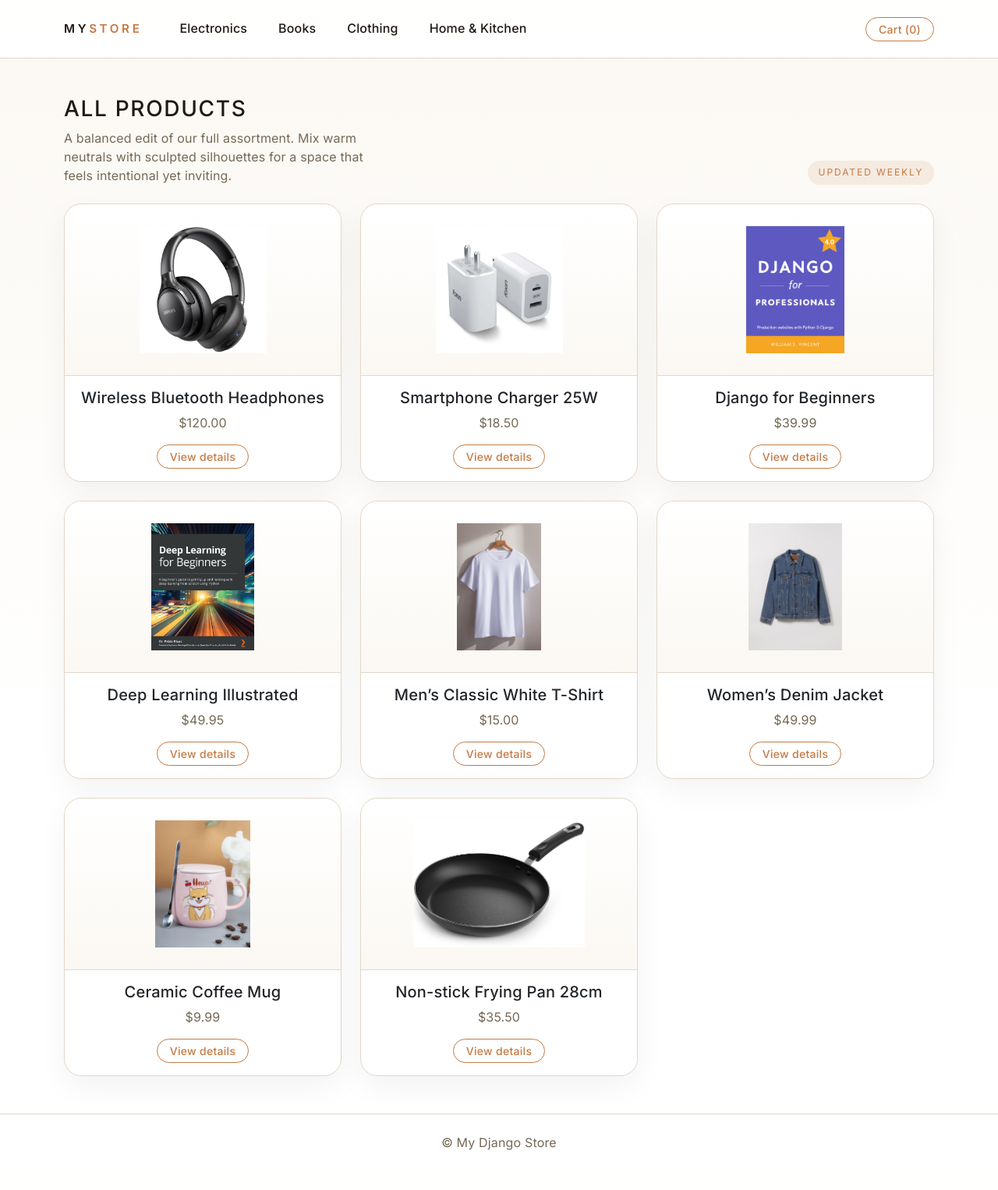
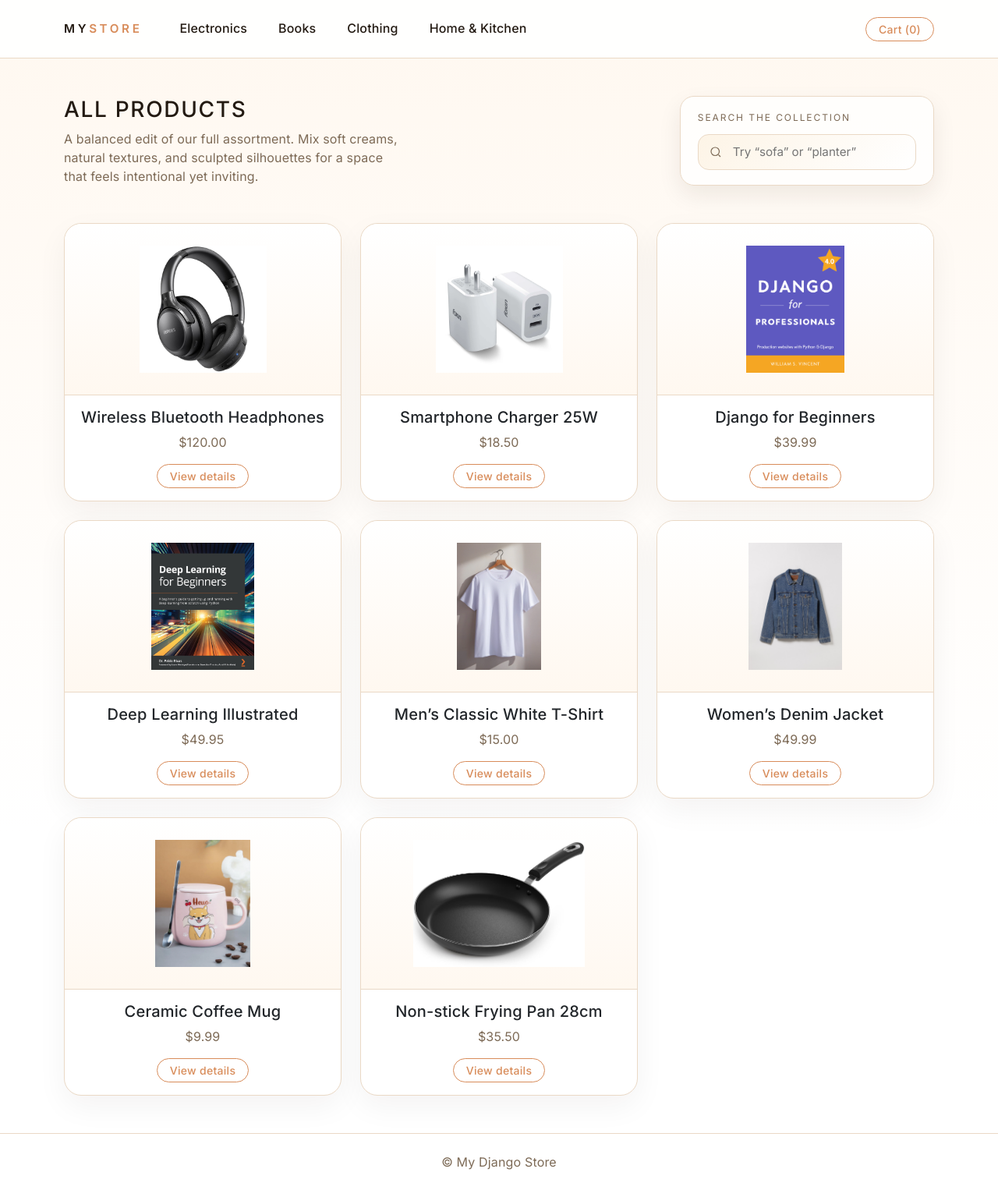
Before and after one commit to salahmezenner/online_store, a Django app: page /products/ in a window 1280 px wide. Shown: the whole page at 78% size. Before the commit the page ends 1475 px from the top, so only its background shows below. Run offline with Django 5.2, Linux system fonts and the light colour scheme; data comes from the database, SQL or seed files in the repository.

Commit message:
Soften palette and add client-side product search

```diff
--- a/catalog/templates/product_list.html
+++ b/catalog/templates/product_list.html
@@ -3,17 +3,26 @@
 {% block title %}All Products{% endblock %}
 
 {% block content %}
-<div class="d-flex flex-column flex-md-row align-items-md-end justify-content-between mb-4">
-  <div>
+<div class="d-flex flex-column flex-lg-row align-items-lg-end justify-content-between gap-4 mb-5">
+  <div class="flex-grow-1">
     <h1 class="h3 mb-2" style="letter-spacing:0.06em; text-transform:uppercase;">All products</h1>
-    <p class="text-muted mb-0" style="max-width:420px;">A balanced edit of our full assortment. Mix warm neutrals with sculpted silhouettes for a space that feels intentional yet inviting.</p>
+    <p class="text-muted mb-0" style="max-width:440px;">A balanced edit of our full assortment. Mix soft creams, natural textures, and sculpted silhouettes for a space that feels intentional yet inviting.</p>
   </div>
-  <span class="badge-soft mt-3 mt-md-0">Updated weekly</span>
+  <div class="search-panel ms-lg-4">
+    <label for="product-search">Search the collection</label>
+    <div class="search-input-wrap">
+      <svg viewBox="0 0 24 24" fill="none" stroke-width="1.6" xmlns="http://www.w3.org/2000/svg" aria-hidden="true">
+        <circle cx="11" cy="11" r="7" />
+        <line x1="20" y1="20" x2="16.65" y2="16.65" />
+      </svg>
+      <input id="product-search" type="search" class="search-input" placeholder="Try “sofa” or “planter”" autocomplete="off">
+    </div>
+  </div>
 </div>
 
-<div class="row row-cols-1 row-cols-md-3 g-4">
+<div class="row row-cols-1 row-cols-md-3 g-4" id="product-grid">
     {% for product in products %}
-    <div class="col">
+    <div class="col" data-product-card data-title="{{ product.title|lower }}{% if product.category %} {{ product.category.name|lower }}{% endif %}">
         <div class="card h-100">
             {% if product.image %}
             <img src="{{ product.image.url }}" class="card-img-top" alt="{{ product.title }}">
@@ -27,4 +36,46 @@
     </div>
     {% endfor %}
 </div>
+
+<div id="search-empty-state" class="d-none text-center py-5">
+  <div class="search-empty mx-auto">
+    <h3 class="fw-semibold">No pieces match that search</h3>
+    <p>Try a different term or explore one of the categories above.</p>
+  </div>
+</div>
 {% endblock %}
+
+{% block extra_scripts %}
+<script>
+  document.addEventListener('DOMContentLoaded', function () {
+    const searchInput = document.getElementById('product-search');
+    const productCards = Array.from(document.querySelectorAll('[data-product-card]'));
+    const emptyState = document.getElementById('search-empty-state');
+
+    if (!searchInput || productCards.length === 0) {
+      return;
+    }
+
+    const updateFilter = () => {
+      const term = searchInput.value.trim().toLowerCase();
+      let visible = 0;
+
+      productCards.forEach((card) => {
+        const haystack = card.dataset.title || '';
+        const matches = haystack.includes(term);
+        card.classList.toggle('d-none', term && !matches);
+        if (!term || matches) {
+          visible += 1;
+        }
+      });
+
+      if (emptyState) {
+        emptyState.classList.toggle('d-none', visible !== 0);
+      }
+    };
+
+    searchInput.addEventListener('input', updateFilter);
+    updateFilter();
+  });
+</script>
+{% endblock %}
--- a/shop/static/css/style.css
+++ b/shop/static/css/style.css
@@ -1,20 +1,20 @@
 @import url("https://fonts.googleapis.com/css2?family=Inter:wght@400;500;600&display=swap");
 
 :root {
-  --surface: #f6f1ea;
-  --surface-soft: #fbf8f3;
-  --surface-strong: #ede2d4;
-  --border: #e3d7c8;
-  --text: #1f1912;
-  --muted: #766855;
-  --accent: #c57a44;
-  --accent-dark: #a36632;
-  --accent-light: #f4dfcd;
+  --surface: #fdf4e6;
+  --surface-soft: #fff8f0;
+  --surface-strong: #f3e2d1;
+  --border: #ead9c6;
+  --text: #231a12;
+  --muted: #7d6a56;
+  --accent: #d88c5a;
+  --accent-dark: #b8743f;
+  --accent-light: #fbe3cf;
 }
 
 body {
   font-family: "Inter", "Helvetica Neue", Arial, sans-serif;
-  background: linear-gradient(180deg, var(--surface-soft) 0%, #ffffff 65%);
+  background: linear-gradient(180deg, var(--surface-soft) 0%, #ffffff 70%);
   color: var(--text);
   letter-spacing: 0.01em;
 }
@@ -105,16 +105,88 @@ a:focus {
 
 
 .hero {
-  background: linear-gradient(135deg, var(--surface-soft) 0%, var(--surface-strong) 100%);
+  background: linear-gradient(140deg, var(--surface-soft) 0%, var(--surface-strong) 100%);
   border: 1px solid var(--border);
   border-radius: 28px;
   padding: 4.5rem 2.75rem;
   text-align: center;
-  box-shadow: 0 20px 55px rgba(31, 25, 18, 0.06);
+  box-shadow: 0 22px 60px rgba(35, 26, 18, 0.07);
 }
 
 .container-small {
   margin: 0 auto;
+}
+
+.search-panel {
+  background: rgba(255, 255, 255, 0.82);
+  border: 1px solid var(--border);
+  border-radius: 18px;
+  padding: 1.15rem 1.35rem;
+  box-shadow: 0 12px 30px rgba(35, 26, 18, 0.08);
+  min-width: 280px;
+}
+
+.search-panel label {
+  font-size: 0.75rem;
+  text-transform: uppercase;
+  letter-spacing: 0.16em;
+  color: var(--muted);
+  margin-bottom: 0.75rem;
+  display: block;
+}
+
+.search-input-wrap {
+  display: flex;
+  align-items: center;
+  gap: 0.65rem;
+  background: linear-gradient(135deg, var(--surface) 0%, #ffffff 100%);
+  border-radius: 14px;
+  border: 1px solid var(--border);
+  padding: 0.6rem 0.85rem;
+  transition: border-color 0.2s ease, box-shadow 0.2s ease;
+}
+
+.search-input-wrap:focus-within {
+  border-color: var(--accent-light);
+  box-shadow: 0 10px 24px rgba(216, 140, 90, 0.25);
+}
+
+.search-input-wrap svg {
+  width: 18px;
+  height: 18px;
+  stroke: var(--muted);
+  flex-shrink: 0;
+}
+
+.search-input {
+  border: none;
+  background: transparent;
+  width: 100%;
+  font-size: 0.95rem;
+  color: var(--text);
+}
+
+.search-input:focus {
+  outline: none;
+}
+
+.search-empty {
+  border: 1px dashed var(--border);
+  border-radius: 18px;
+  padding: 2.75rem 1.5rem;
+  background: linear-gradient(160deg, rgba(251, 227, 207, 0.4) 0%, rgba(255, 255, 255, 0.65) 100%);
+  max-width: 480px;
+}
+
+.search-empty h3 {
+  font-size: 1.1rem;
+  letter-spacing: 0.02em;
+  margin-bottom: 0.75rem;
+}
+
+.search-empty p {
+  margin-bottom: 0;
+  color: var(--muted);
 }
 
 .hero-eyebrow {
```
